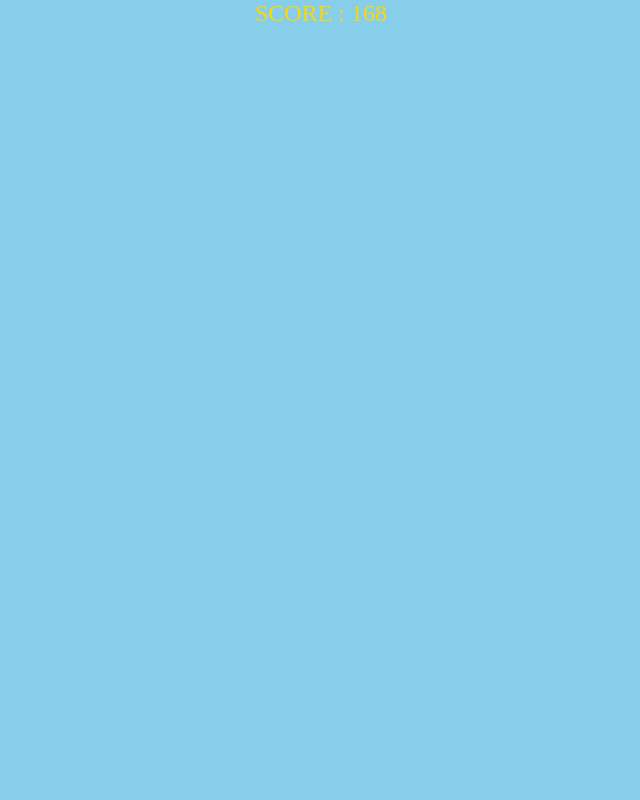
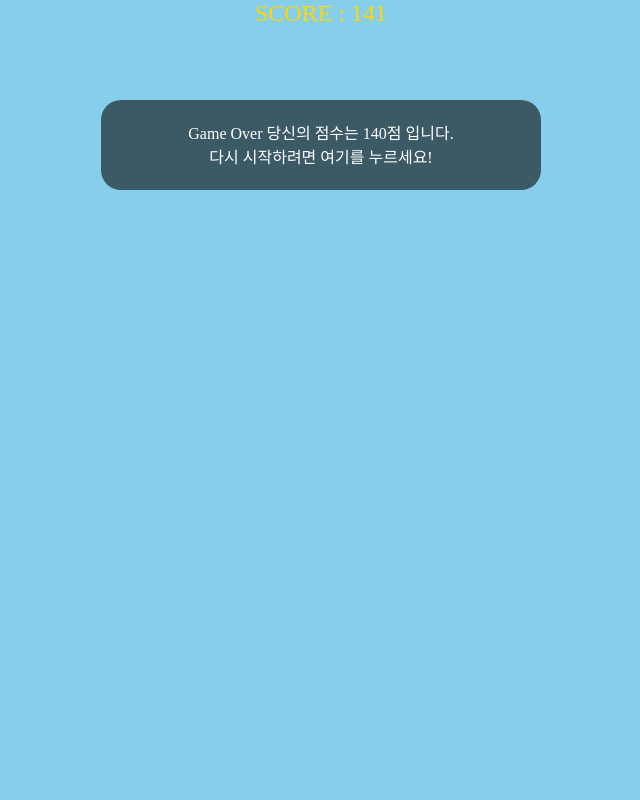
Before and after one commit to feelslikemmmm/FlappyBirdGame, a plain HTML site: page index.html in a window 1280 px wide. Both pictures are taken after a click on the button "Game Start !". Shown: the top 800 px of the page, without its empty margins (319-959 px from the left). Drawn offline with Linux system fonts and the light colour scheme.

Commit message:
게임종료 구현하기

```diff
--- a/main.css
+++ b/main.css
@@ -84,3 +84,18 @@ body{
     height: 50px;
     font-size: 1.5em;
 }
+
+.gameMessage{
+    position: fixed;
+    top: 100px;
+    left: 0;
+    right: 0;
+    padding: 20px;
+    width: 400px;
+    height: 50px;
+    margin: auto;
+    background-color: #00000090;
+    border-radius: 20px;
+    color: white;
+    text-align: center;
+}
--- a/main.js
+++ b/main.js
@@ -6,6 +6,7 @@ const gameMessage = document.querySelector('.gameMessage');
 const mainText = document.querySelector('.main');
 
 const bgSound = new Audio('./sound/bg.mp3');
+const alertSound = new Audio('./sound/alert.wav');
 
 //키보드 감지처리
 document.addEventListener('keydown', pressOn);
@@ -16,21 +17,25 @@ gameMessage.addEventListener('click', start);
 
 let keys = {};
 
-//player 생성
-let bird = document.createElement('div');
-let wing = document.createElement('div');
+
 let player = {
     x:0, //플레이어 객체의 좌표
     y:0,
     speed:2.5,
-    score: 0
+    score: 0,
+    inplay: false
 };
 
 
 function start(){
+    player.inplay = true;
+    player.score = 0;
+    gameArea.innerHTML = '';
     gameMessage.classList.add('hide');
     startBtn.classList.add('hide');
     mainText.classList.add('hide');
+    let bird = document.createElement('div');
+    let wing = document.createElement('div');
     bird.setAttribute('class', 'bird');
     wing.setAttribute('class', 'wing');
     wing.pos = 15;
@@ -44,6 +49,9 @@ function start(){
 }
 
 function playGame(){
+    if(player.inplay == true){
+        let bird = document.querySelector('.bird');
+        let wing = document.querySelector('.wing');
         let move = false;
         if(keys.ArrowLeft && player.x > 0){
             player.x -= player.speed;
@@ -67,12 +75,25 @@ function playGame(){
         }
 
         player.y += player.speed * 2;
-
+        if(player.y > gameArea.offsetHeight){
+            playGameOver();
+        }
         bird.style.left = player.x +'px';
         bird.style.top = player.y +'px';
         window.requestAnimationFrame(playGame);
         player.score++;
         score.innerText = `SCORE : ${player.score}`;
+    }
+}
+
+function playGameOver(){
+    player.inplay = false;
+    stopSound(bgSound);
+    playSound(alertSound);
+    gameMessage.classList.remove('hide');
+    gameMessage.innerHTML =
+    `Game Over 당신의 점수는 ${player.score}점 입니다.<br>
+    다시 시작하려면 여기를 누르세요!`
 }
 
 function pressOn(e){
@@ -91,3 +112,7 @@ function playSound(sound){
     sound.currentTime = 0;
     sound.play();
 }
+
+function stopSound(sound){
+    sound.pause();
+}
```
Also changed, not shown: 1 other file. Lines whose indentation alone changed are shown as unchanged.
